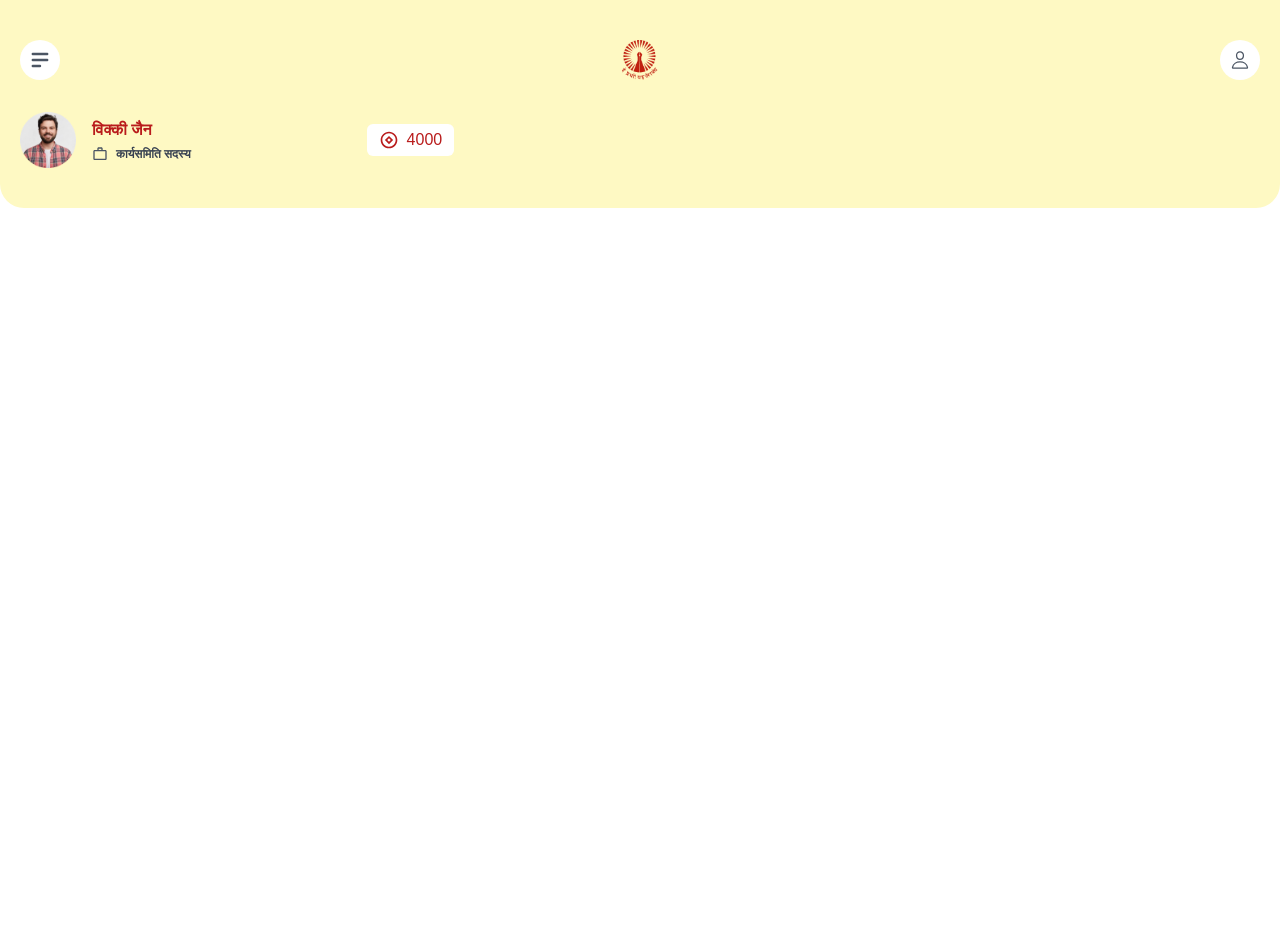
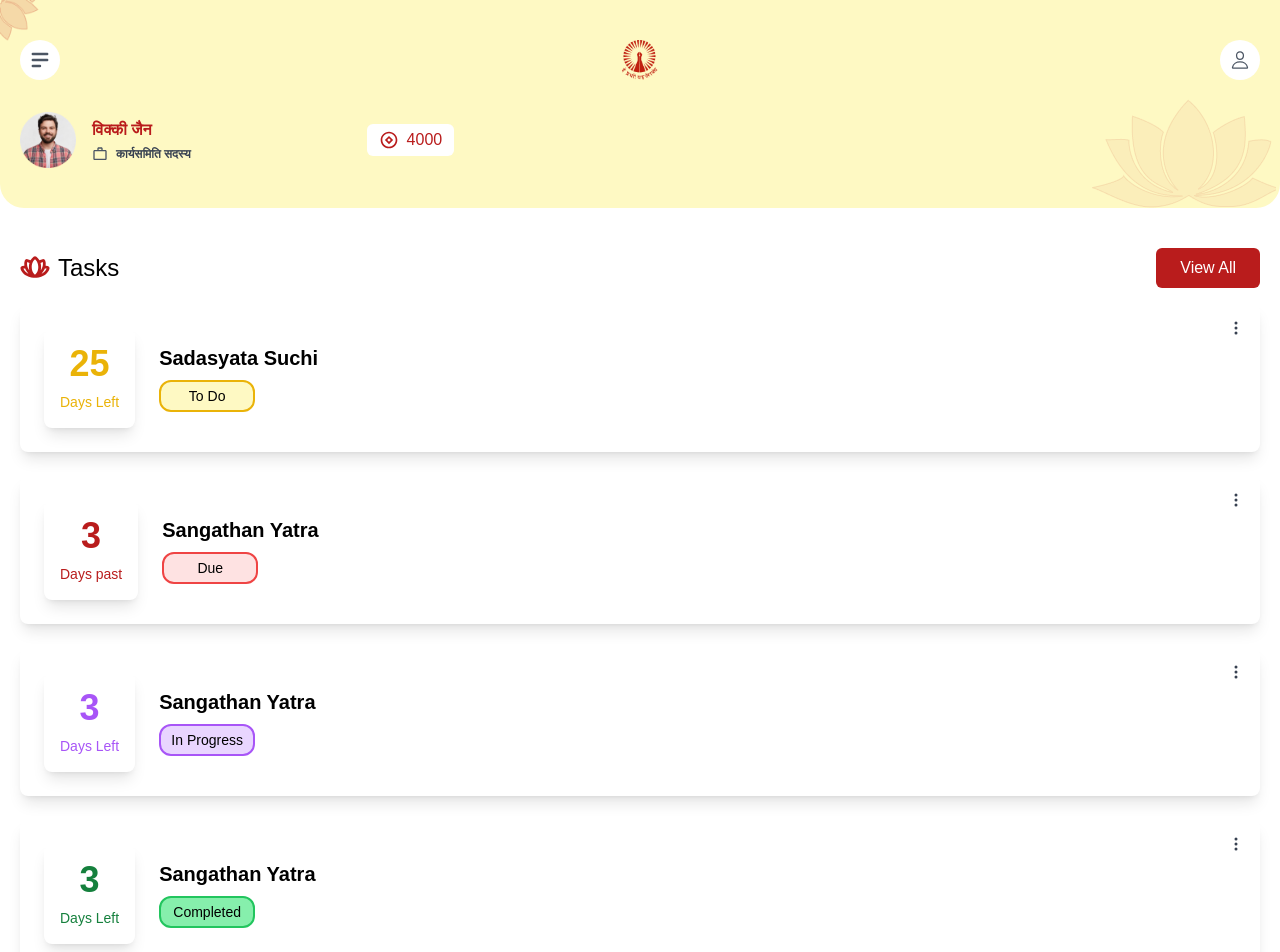
Before and after one commit to SrijaAdhya12/assignment, a React (Vite) app in the folder client/: page / in a window 1280 px wide. Shown: the top 952 px of the page. Before the commit the page ends 800 px from the top, so only its background shows below. Built offline with nearby package versions, Linux system fonts and the light colour scheme.

Commit message:
feat: added task section

```diff
--- a/client/src/assets/index.js
+++ b/client/src/assets/index.js
@@ -1,2 +1,4 @@
 export { default as logo } from './logo.png'
 export { default as profile } from './profile.png'
+export { default as lotus } from './lotus.png'
+export { default as lotustop } from './lotustop.png'
--- /dev/null
+++ b/client/src/components/Taskbox.jsx
@@ -0,0 +1,65 @@
+import { BsThreeDotsVertical } from "react-icons/bs"
+
+const Taskbox = () => {
+  return (
+      <div className='flex flex-col gap-6'>
+          <div className='flex items-center gap-6 shadow-lg rounded-lg bg-white p-6 bottom-1 relative'>
+              <div className='flex flex-col items-center justify-center bg-white shadow-lg rounded-lg p-4 gap-2 bottom-2 border-gray-500'>
+                  <h1 className='text-4xl font-bold text-yellow-500'>25</h1>
+                  <p className='text-sm text-yellow-500'>Days Left</p>
+              </div>
+              <div className='flex flex-col gap-2'>
+                  <h3 className='text-xl font-semibold'>Sadasyata Suchi</h3>
+                  <div className='text-sm justify-center items-center bg-yellow-100 border-yellow-500 border-2 rounded-xl text-center w-24 py-1'>
+                      To Do
+                  </div>
+              </div>
+              <BsThreeDotsVertical className="absolute right-4 top-4 text-gray-700"/>
+          </div>
+
+          <div className='flex items-center gap-6 shadow-lg rounded-lg bg-white p-6 bottom-1 relative'>
+              <div className='flex flex-col items-center justify-center bg-white shadow-lg rounded-lg p-4 gap-2 bottom-2 border-gray-500'>
+                  <h1 className='text-4xl font-bold text-red-700'>3</h1>
+                  <p className='text-sm text-red-700'>Days past</p>
+              </div>
+              <div className='flex flex-col gap-2'>
+                  <h3 className='text-xl font-semibold'>Sangathan Yatra</h3>
+                  <div className='text-sm justify-center items-center bg-red-100 border-red-500 border-2 rounded-xl text-center w-24 py-1'>
+                      Due
+                  </div>
+              </div>
+              <BsThreeDotsVertical className="absolute right-4 top-4 text-gray-700" />
+          </div>
+
+          <div className='flex items-center gap-6 shadow-lg rounded-lg bg-white p-6 bottom-1 relative'>
+              <div className='flex flex-col items-center justify-center bg-white shadow-lg rounded-lg p-4 gap-2 bottom-2 border-gray-500'>
+                  <h1 className='text-4xl font-bold text-purple-500'>3</h1>
+                  <p className='text-sm text-purple-500'>Days Left</p>
+              </div>
+              <div className='flex flex-col gap-2'>
+                  <h3 className='text-xl font-semibold'>Sangathan Yatra</h3>
+                  <div className='text-sm justify-center items-center bg-purple-200 border-purple-500 border-2 rounded-xl text-center w-24 py-1'>
+                      In Progress
+                  </div>
+              </div>
+              <BsThreeDotsVertical className="absolute right-4 top-4 text-gray-700" />
+          </div>
+
+          <div className='flex items-center gap-6 shadow-lg rounded-lg bg-white p-6 bottom-1 relative'>
+              <div className='flex flex-col items-center justify-center bg-white shadow-lg rounded-lg p-4 gap-2 bottom-2 border-gray-500'>
+                  <h1 className='text-4xl font-bold text-green-700'>3</h1>
+                  <p className='text-sm text-green-700'>Days Left</p>
+              </div>
+              <div className='flex flex-col gap-2'>
+                  <h3 className='text-xl font-semibold'>Sangathan Yatra</h3>
+                  <div className='text-sm justify-center items-center bg-green-300 border-green-500 border-2 rounded-xl text-center w-24 py-1'>
+                      Completed
+                  </div>
+              </div>
+              <BsThreeDotsVertical className="absolute right-4 top-4 text-gray-700" />
+          </div>
+    </div>
+  )
+}
+
+export default Taskbox
--- a/client/src/components/index.js
+++ b/client/src/components/index.js
@@ -1,2 +1,3 @@
 export { default as Hero } from './Hero'
 export { default as AppRouter } from './AppRouter'
+export { default as Taskbox } from './Taskbox'
--- a/client/src/pages/Home.jsx
+++ b/client/src/pages/Home.jsx
@@ -1,7 +1,10 @@
-import { Hero } from "../section"
+import { Hero, Task } from "../section"
 const Home = () => {
   return (
+    <>
     <Hero />
+    <Task />
+    </>
   )
 }
 
--- a/client/src/section/Hero.jsx
+++ b/client/src/section/Hero.jsx
@@ -2,16 +2,18 @@ import { HiMenuAlt2 } from "react-icons/hi"
 import { IoPersonOutline } from "react-icons/io5"
 import { MdOutlineWorkOutline } from "react-icons/md"
 import { RiCopperCoinLine } from "react-icons/ri"
-import { logo, profile } from "../assets"
+import { logo, profile, lotus, lotustop } from "../assets"
 const Hero = () => {
   return (
-      <section className="bg-yellow-100 rounded-b-3xl">
+      <section className="bg-yellow-100 rounded-b-3xl relative">
+          <div>
+              <img src={lotustop} alt="lotustop" className="absolute top-0 left-0 w-10 h-15 z-10" />
+          </div>
           <div className="container mx-auto px-5 py-10">
           <div className="flex justify-between items-center">
               <div className="text-2xl text-gray-600 cursor-pointer h-10 w-10 flex items-center justify-center rounded-full bg-white">
                   <HiMenuAlt2 />
               </div>
-
                   <img
                       src= {logo}
                       alt="Logo"
@@ -39,10 +41,13 @@ const Hero = () => {
                           </div>
                       </div>
                   </div>
-                  <div className="h-8 p-3 gap-2 bg-white flex items-center justify-center rounded-md text-red-700">
+                  <div className="h-8 p-3 gap-2 bg-white flex items-center justify-center rounded-md text-red-700 z-10">
                       <RiCopperCoinLine size={20} />
                       <p className="font-medium">4000</p>
                   </div>
+              </div>
+              <div>
+                  <img src={lotus} alt="lotus" className="absolute bottom-0 right-1 w h-15" />
               </div>
           </div>
       </section>
--- /dev/null
+++ b/client/src/section/Task.jsx
@@ -0,0 +1,21 @@
+import React from 'react'
+import { Taskbox } from '../components'
+import { PiFlowerLotusBold } from "react-icons/pi"
+const Task = () => {
+  return (
+      <section className="container mx-auto px-5 py-10">
+          <div className="flex justify-between items-center">
+              <div className="flex items-center gap-2">
+                  <PiFlowerLotusBold size={30} className="text-red-700" />
+              <h2 className="text-2xl font-medium">Tasks</h2>
+              </div>
+              <button className="bg-red-700 text-white px-6 py-2 rounded-md">View All</button>
+          </div>
+          <div className='my-5'>
+              <Taskbox/>
+          </div>
+    </section>
+  )
+}
+
+export default Task
--- a/client/src/section/index.js
+++ b/client/src/section/index.js
@@ -1 +1,2 @@
-export {default as Hero} from './Hero'
+export { default as Hero } from './Hero'
+export { default as Task } from './Task'
```
